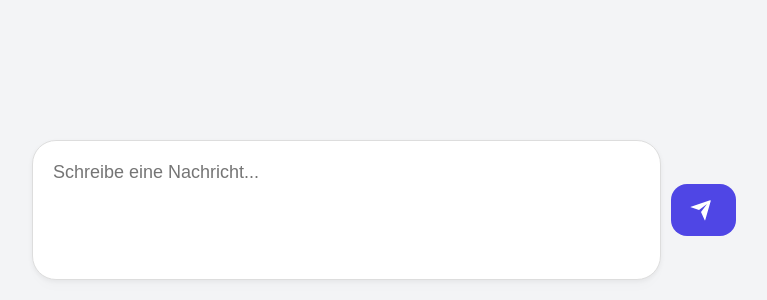
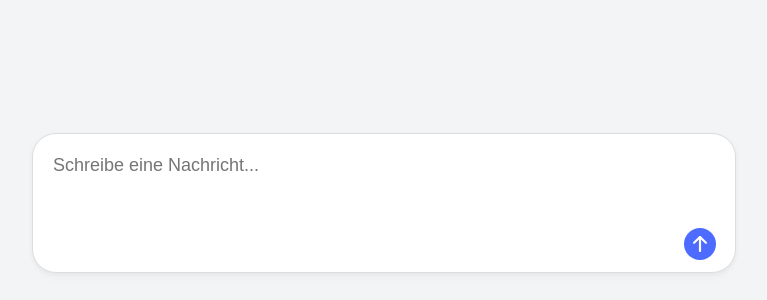
Before and after one commit to janikstucki/AI-Hub, a Vue app in the folder AI-Hub/: page / in a window 1280 px wide. Shown: the part 500-800 px from the top of the page, without its empty margins (256-1023 px from the left). Built offline with nearby package versions, Linux system fonts and the light colour scheme.

Commit message:
Worked at the Message text are and added functions to the send button

```diff
--- a/AI-Hub/src/views/HomeView.vue
+++ b/AI-Hub/src/views/HomeView.vue
@@ -4,35 +4,77 @@ import { ref } from 'vue'
 defineProps({
   msg: String,
 })
+const message = ref('')
 
 const count = ref(0)
+
+
+
+    function submitMessage() {
+      console.log('message:', message.value);
+      message.value = '';
+    };
+
 </script>
 
 <template>
   <div class="chat-container">
     <div class="textarea-container">
-            <textarea id="chat-input" rows="1" placeholder="Schreibe eine Nachricht..." oninput="autoResize(this)"></textarea>
-            <button>
-  <div class="svg-wrapper-1">
-    <div class="svg-wrapper">
+      <div class="input-wrapper">
+        <textarea
+          id="chat-input"
+          rows="1"
+          placeholder="Schreibe eine Nachricht..."
+          oninput="autoResize(this)"
+          v-model="message"
+
+        ></textarea>
+
+        <button
+          class="_7436101"
+         @click="submitMessage"
+        :disabled="message.count <= 0"
+        >
+          <div class="_6f28693">
+            <div
+              class="ds-icon"
+              style="font-size: 16px; width: 16px; height: 16px;"
+            >
               <svg
+                width="14"
+                height="16"
+                viewBox="0 0 14 16"
+                fill="none"
                 xmlns="http://www.w3.org/2000/svg"
-        viewBox="0 0 24 24"
-        width="24"
-        height="24"
               >
-        <path fill="none" d="M0 0h24v24H0z"></path>
                 <path
+                  fill-rule="evenodd"
+                  clip-rule="evenodd"
+                  d="M7 16c-.595 0-1.077-.462-1.077-1.032V1.032C5.923.462 6.405 0 7 0s1.077.462 1.077 1.032v13.936C8.077 15.538 7.595 16 7 16z"
                   fill="currentColor"
-          d="M1.946 9.315c-.522-.174-.527-.455.01-.634l19.087-6.362c.529-.176.832.12.684.638l-5.454 19.086c-.15.529-.455.547-.679.045L12 14l6-8-8 6-8.054-2.685z"
+                ></path>
+                <path
+                  fill-rule="evenodd"
+                  clip-rule="evenodd"
+                  d="M.315 7.44a1.002 1.002 0 0 1 0-1.46L6.238.302a1.11 1.11 0 0 1 1.523 0c.421.403.421 1.057 0 1.46L1.838 7.44a1.11 1.11 0 0 1-1.523 0z"
+                  fill="currentColor"
+                ></path>
+                <path
+                  fill-rule="evenodd"
+                  clip-rule="evenodd"
+                  d="M13.685 7.44a1.11 1.11 0 0 1-1.523 0L6.238 1.762a1.002 1.002 0 0 1 0-1.46 1.11 1.11 0 0 1 1.523 0l5.924 5.678c.42.403.42 1.056 0 1.46z"
+                  fill="currentColor"
                 ></path>
               </svg>
             </div>
           </div>
-  <span></span>
-</button>        </div>
+        </button>
+
+      </div>
+    </div>
   </div>
 </template>
+
 
 
 
@@ -45,20 +87,6 @@ const count = ref(0)
             background-color: #f3f4f6;
             margin: 0;
         }
-         /* .chat-container {
-            width: 100%;
-            max-width: 1000px;
-            background: white;
-            padding: 10px;
-            border-radius: 10px;
-            box-shadow: 0 2px 10px rgba(0, 0, 0, 0.1);
-            height: 100px;
-
-            position: fixed;
-            bottom: 20px;
-            left: 50%;
-            transform: translateX(-50%);
-        }  */
         .textarea-container {
             display: flex;
             align-items: center;
@@ -74,9 +102,9 @@ const count = ref(0)
     height: 100%;
     border: 1px solid #ddd;
     border-radius: 24px;
-    padding: 15px 20px; /* Größeres Padding für besseren Look */
-    font-size: 18px; /* Größere Schrift */
-    line-height: 1.8; /* Mehr Abstand für bessere Lesbarkeit */
+    padding: 15px 20px;
+    font-size: 18px;
+    line-height: 1.8;
     overflow-y: auto;
     outline: none;
     resize: none;
@@ -89,31 +117,7 @@ const count = ref(0)
         textarea:focus {
             box-shadow: 0 2px 12px rgba(0, 0, 0, 0.04), 0 9px 9px rgba(0, 0, 0, 0.01), 0 2px 5px rgba(0, 0, 0, 0.06);
         }
-        button {
-            background: #10a37f;
-            color: white;
-            border: none;
-            padding: 10px 15px;
-            margin-left: 10px;
-            border-radius: 6px;
-            cursor: pointer;
-        }
 
-        button {
-  font-family: inherit;
-  font-size: 20px;
-  background: #4f46e5;
-  color: white;
-  padding: 0.7em 1em;
-  padding-left: 0.9em;
-  display: flex;
-  align-items: center;
-  border: none;
-  border-radius: 16px;
-  overflow: hidden;
-  transition: all 0.2s;
-  cursor: pointer;
-}
 
 button span {
   display: block;
@@ -127,21 +131,9 @@ button svg {
   transition: transform 0.3s ease-in-out;
 }
 
-button:hover .svg-wrapper {
-  animation: fly-1 0.6s ease-in-out infinite alternate;
-}
 
-button:hover svg {
-  transform: translateX(1.2em) rotate(45deg) scale(1.1);
-}
 
-button:hover span {
-  transform: translateX(5em);
-}
 
-button:active {
-  transform: scale(0.95);
-}
 textarea {
   scrollbar-width: none;  /* Firefox */
   -ms-overflow-style: none;  /* IE/Edge */
@@ -163,4 +155,42 @@ textarea::-webkit-scrollbar {
   }
 }
 
+
+.input-wrapper {
+  position: relative;
+  width: 100%;
+}
+
+textarea {
+  width: 100%;
+  padding-right: 50px; /* Platz für den Button */
+}
+
+._7436101 {
+  position: absolute;
+  right: 20px;
+  bottom: 20px;
+  color: #fff;
+  background: #4d6bfe;
+  border: none;
+  border-radius: 50%;
+  width: 32px;
+  height: 32px;
+  display: flex;
+  justify-content: center;
+  align-items: center;
+  cursor: pointer;
+}
+
+._7436101 svg {
+  width: 16px;
+  height: 16px;
+}
+
+
+._7436101:hover {
+  background-color: #2563eb;
+}
+
+
     </style>
```
Lines whose indentation alone changed are shown as unchanged.
